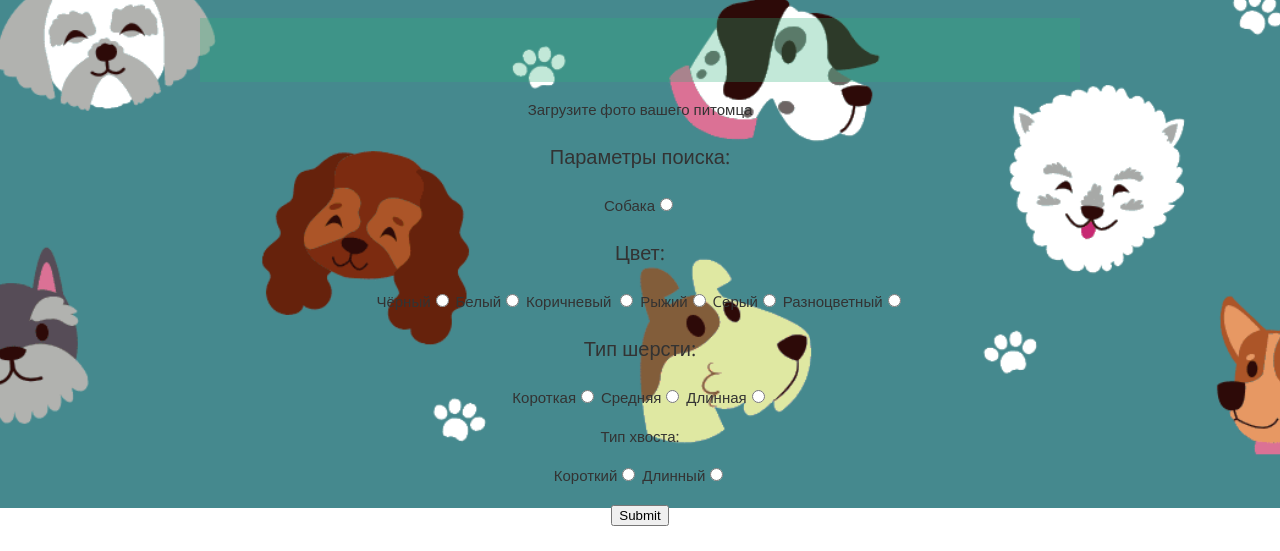
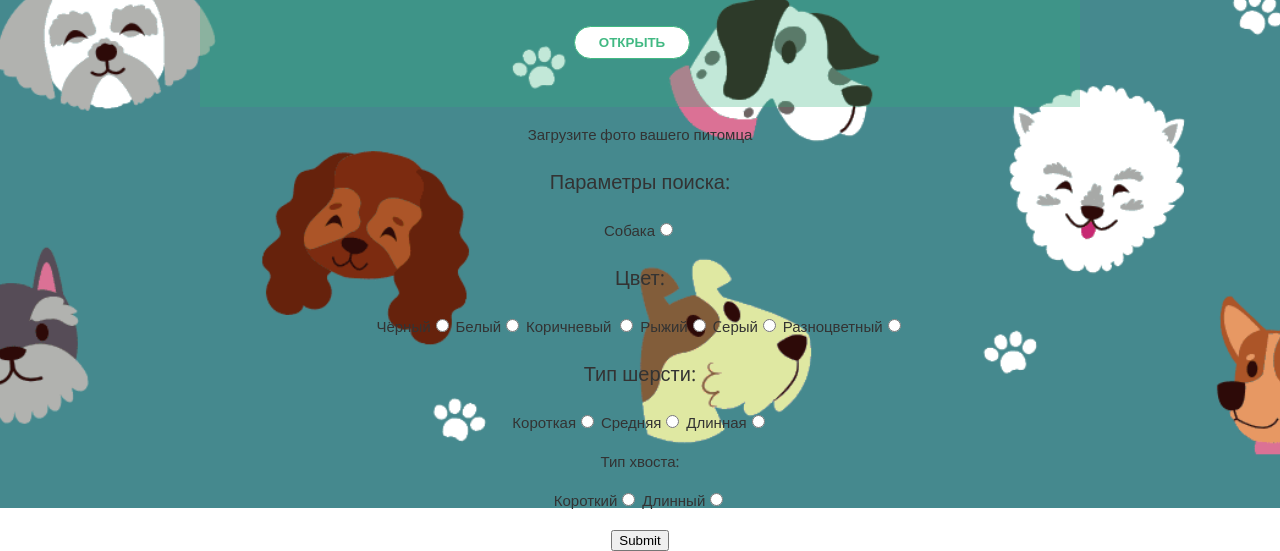
Before and after one commit to legion-donstu/dog-searching, a plain HTML site: page site/index.html in a window 1280 px wide. Shown: the part 372-923 px from the top of the page. Before the commit the page ends 898 px from the top, so only its background shows below. Drawn offline with nearby package versions, Linux system fonts and the light colour scheme.

Commit message:
Fix JS files were not working correctly

```diff
--- a/site/assets/js/app.js
+++ b/site/assets/js/app.js
@@ -1,5 +1,3 @@
-import {upload} from "./upload.js";
-
 upload('#file', {
     multi: true,
     accept: ['.png', '.jpg', 'jpeg']
--- a/site/assets/js/upload.js
+++ b/site/assets/js/upload.js
@@ -1,4 +1,4 @@
-export function upload(selector, options = {}) {
+function upload(selector, options = {}) {
     const  input = document.querySelector(selector)
     const preview = document.createElement('div')
 
--- a/site/index.html
+++ b/site/index.html
@@ -74,6 +74,7 @@
 		</div>
 	</div>
 
+	<script src="assets/js/upload.js"></script>
 	<script src="assets/js/app.js"></script>
 
 </body>
```
